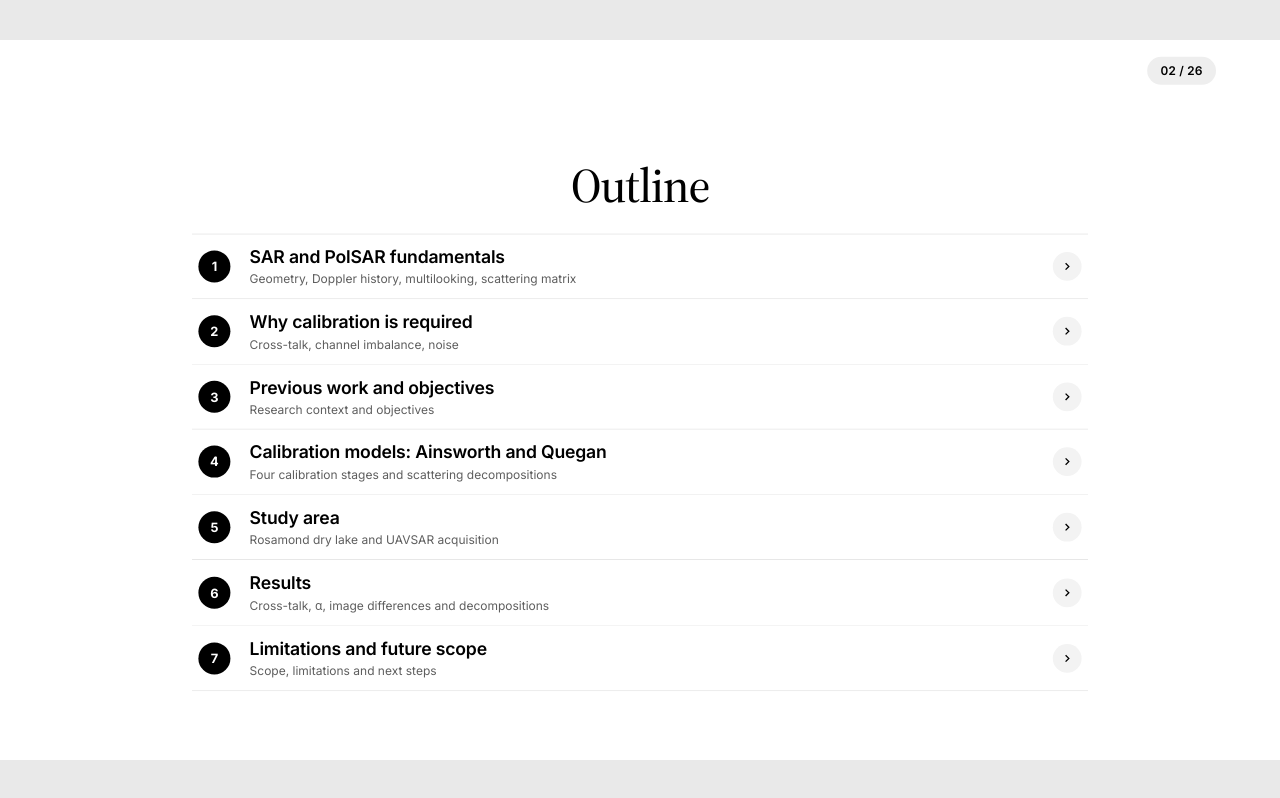
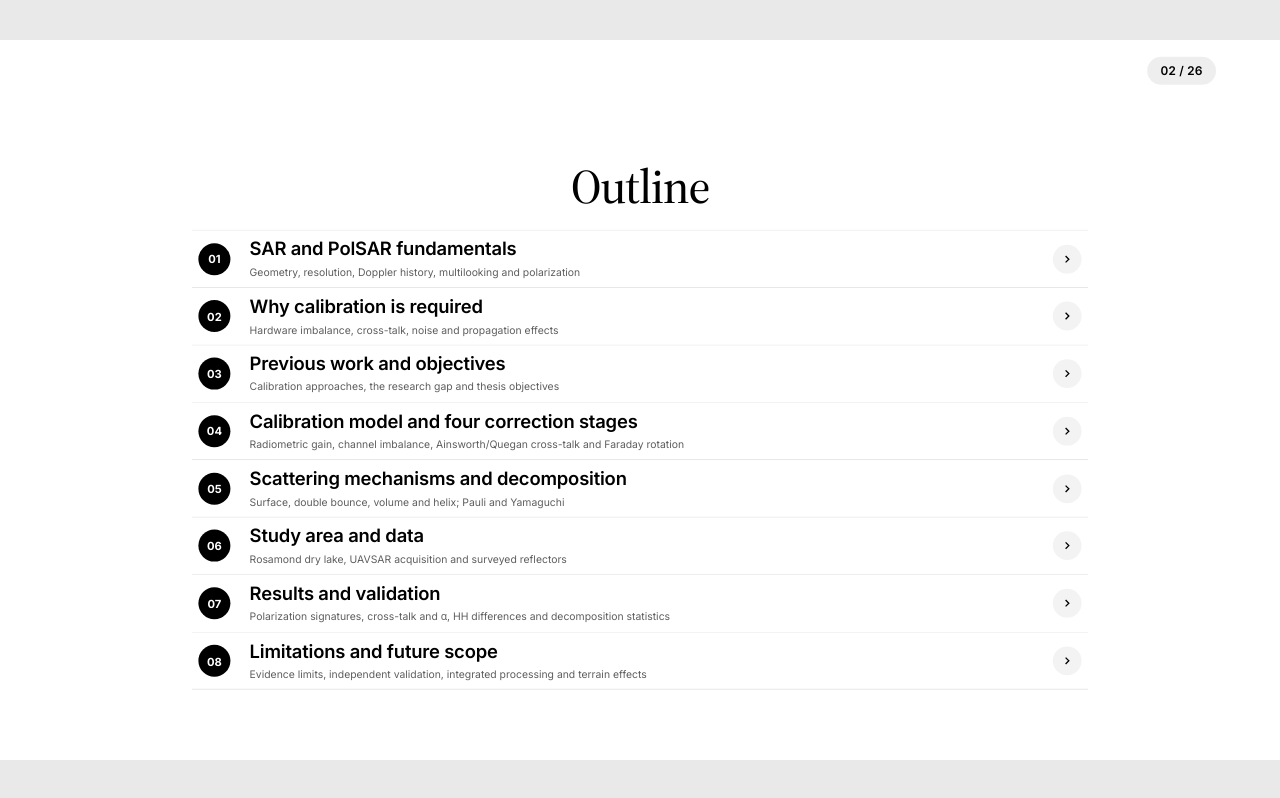
Before and after one commit to subham00raj/Polarimetric-SAR-Calibration, a plain HTML site: page slides/slide-02.html in a window 1280 px wide. Drawn offline with Linux system fonts and the light colour scheme.

Commit message:
docs: align presentation outline with current slide content

```diff
--- a/slides/slide-02.html
+++ b/slides/slide-02.html
@@ -6,6 +6,13 @@
 <title>02 · Outline · PolSAR Defence</title>
 <link rel="stylesheet" href="assets/fonts.css">
 <link rel="stylesheet" href="assets/deck.css">
+<style>
+.outline-title{margin-bottom:22px}
+.outline-list .li{min-height:71px;padding:10px 8px;align-items:center}
+.outline-list h3{font-size:23px;line-height:1.2;margin-bottom:5px}
+.outline-list .small{font-size:13px;line-height:1.4}
+.outline-list .num{font-size:14px}
+</style>
 </head>
 <body data-slide-index="1">
 <div id="stage">
@@ -26,13 +33,14 @@
   <div class="outline-layout">
     <h2 class="title outline-title">Outline</h2>
     <nav class="list outline-list" aria-label="Presentation sections">
-      <a class="li" href="slide-03.html" data-slide-target="3" aria-label="SAR and PolSAR fundamentals, slide 3" data-a="right" style="--d:250ms"><span class="num">1</span><div><h3>SAR and PolSAR fundamentals</h3><div class="mute small">Geometry, Doppler history, multilooking, scattering matrix</div></div><span class="chev" aria-hidden="true"><svg viewBox="0 0 24 24" fill="none" stroke="currentColor" stroke-width="2.5"><path d="M9 6l6 6-6 6"/></svg></span></a>
-      <a class="li" href="slide-09.html" data-slide-target="9" aria-label="Why calibration is required, slide 9" data-a="right" style="--d:330ms"><span class="num">2</span><div><h3>Why calibration is required</h3><div class="mute small">Cross-talk, channel imbalance, noise</div></div><span class="chev" aria-hidden="true"><svg viewBox="0 0 24 24" fill="none" stroke="currentColor" stroke-width="2.5"><path d="M9 6l6 6-6 6"/></svg></span></a>
-      <a class="li" href="slide-10.html" data-slide-target="10" aria-label="Previous work and objectives, slide 10" data-a="right" style="--d:410ms"><span class="num">3</span><div><h3>Previous work and objectives</h3><div class="mute small">Research context and objectives</div></div><span class="chev" aria-hidden="true"><svg viewBox="0 0 24 24" fill="none" stroke="currentColor" stroke-width="2.5"><path d="M9 6l6 6-6 6"/></svg></span></a>
-      <a class="li" href="slide-11.html" data-slide-target="11" aria-label="Calibration models: Ainsworth and Quegan, slide 11" data-a="right" style="--d:490ms"><span class="num">4</span><div><h3>Calibration models: Ainsworth and Quegan</h3><div class="mute small">Four calibration stages and scattering decompositions</div></div><span class="chev" aria-hidden="true"><svg viewBox="0 0 24 24" fill="none" stroke="currentColor" stroke-width="2.5"><path d="M9 6l6 6-6 6"/></svg></span></a>
-      <a class="li" href="slide-18.html" data-slide-target="18" aria-label="Study area, slide 18" data-a="right" style="--d:570ms"><span class="num">5</span><div><h3>Study area</h3><div class="mute small">Rosamond dry lake and UAVSAR acquisition</div></div><span class="chev" aria-hidden="true"><svg viewBox="0 0 24 24" fill="none" stroke="currentColor" stroke-width="2.5"><path d="M9 6l6 6-6 6"/></svg></span></a>
-      <a class="li" href="slide-19.html" data-slide-target="19" aria-label="Results, slide 19" data-a="right" style="--d:650ms"><span class="num">6</span><div><h3>Results</h3><div class="mute small">Cross-talk, α, image differences and decompositions</div></div><span class="chev" aria-hidden="true"><svg viewBox="0 0 24 24" fill="none" stroke="currentColor" stroke-width="2.5"><path d="M9 6l6 6-6 6"/></svg></span></a>
-      <a class="li" href="slide-24.html" data-slide-target="24" aria-label="Limitations and future scope, slide 24" data-a="right" style="--d:730ms"><span class="num">7</span><div><h3>Limitations and future scope</h3><div class="mute small">Scope, limitations and next steps</div></div><span class="chev" aria-hidden="true"><svg viewBox="0 0 24 24" fill="none" stroke="currentColor" stroke-width="2.5"><path d="M9 6l6 6-6 6"/></svg></span></a>
+      <a class="li" href="slide-03.html" data-slide-target="3" aria-label="SAR and PolSAR fundamentals, slide 3" data-a="right" style="--d:150ms"><span class="num">01</span><div><h3>SAR and PolSAR fundamentals</h3><div class="mute small">Geometry, resolution, Doppler history, multilooking and polarization</div></div><span class="chev" aria-hidden="true"><svg viewBox="0 0 24 24" fill="none" stroke="currentColor" stroke-width="2.5"><path d="M9 6l6 6-6 6"/></svg></span></a>
+      <a class="li" href="slide-09.html" data-slide-target="9" aria-label="Why calibration is required, slide 9" data-a="right" style="--d:215ms"><span class="num">02</span><div><h3>Why calibration is required</h3><div class="mute small">Hardware imbalance, cross-talk, noise and propagation effects</div></div><span class="chev" aria-hidden="true"><svg viewBox="0 0 24 24" fill="none" stroke="currentColor" stroke-width="2.5"><path d="M9 6l6 6-6 6"/></svg></span></a>
+      <a class="li" href="slide-10.html" data-slide-target="10" aria-label="Previous work and objectives, slide 10" data-a="right" style="--d:280ms"><span class="num">03</span><div><h3>Previous work and objectives</h3><div class="mute small">Calibration approaches, the research gap and thesis objectives</div></div><span class="chev" aria-hidden="true"><svg viewBox="0 0 24 24" fill="none" stroke="currentColor" stroke-width="2.5"><path d="M9 6l6 6-6 6"/></svg></span></a>
+      <a class="li" href="slide-11.html" data-slide-target="11" aria-label="Calibration model and four correction stages, slide 11" data-a="right" style="--d:345ms"><span class="num">04</span><div><h3>Calibration model and four correction stages</h3><div class="mute small">Radiometric gain, channel imbalance, Ainsworth/Quegan cross-talk and Faraday rotation</div></div><span class="chev" aria-hidden="true"><svg viewBox="0 0 24 24" fill="none" stroke="currentColor" stroke-width="2.5"><path d="M9 6l6 6-6 6"/></svg></span></a>
+      <a class="li" href="slide-17.html" data-slide-target="17" aria-label="Scattering mechanisms and decomposition, slide 17" data-a="right" style="--d:410ms"><span class="num">05</span><div><h3>Scattering mechanisms and decomposition</h3><div class="mute small">Surface, double bounce, volume and helix; Pauli and Yamaguchi</div></div><span class="chev" aria-hidden="true"><svg viewBox="0 0 24 24" fill="none" stroke="currentColor" stroke-width="2.5"><path d="M9 6l6 6-6 6"/></svg></span></a>
+      <a class="li" href="slide-18.html" data-slide-target="18" aria-label="Study area and data, slide 18" data-a="right" style="--d:475ms"><span class="num">06</span><div><h3>Study area and data</h3><div class="mute small">Rosamond dry lake, UAVSAR acquisition and surveyed reflectors</div></div><span class="chev" aria-hidden="true"><svg viewBox="0 0 24 24" fill="none" stroke="currentColor" stroke-width="2.5"><path d="M9 6l6 6-6 6"/></svg></span></a>
+      <a class="li" href="slide-19.html" data-slide-target="19" aria-label="Results and validation, slide 19" data-a="right" style="--d:540ms"><span class="num">07</span><div><h3>Results and validation</h3><div class="mute small">Polarization signatures, cross-talk and α, HH differences and decomposition statistics</div></div><span class="chev" aria-hidden="true"><svg viewBox="0 0 24 24" fill="none" stroke="currentColor" stroke-width="2.5"><path d="M9 6l6 6-6 6"/></svg></span></a>
+      <a class="li" href="slide-24.html" data-slide-target="24" aria-label="Limitations and future scope, slide 24" data-a="right" style="--d:605ms"><span class="num">08</span><div><h3>Limitations and future scope</h3><div class="mute small">Evidence limits, independent validation, integrated processing and terrain effects</div></div><span class="chev" aria-hidden="true"><svg viewBox="0 0 24 24" fill="none" stroke="currentColor" stroke-width="2.5"><path d="M9 6l6 6-6 6"/></svg></span></a>
     </nav>
   </div>
 </section>
```
